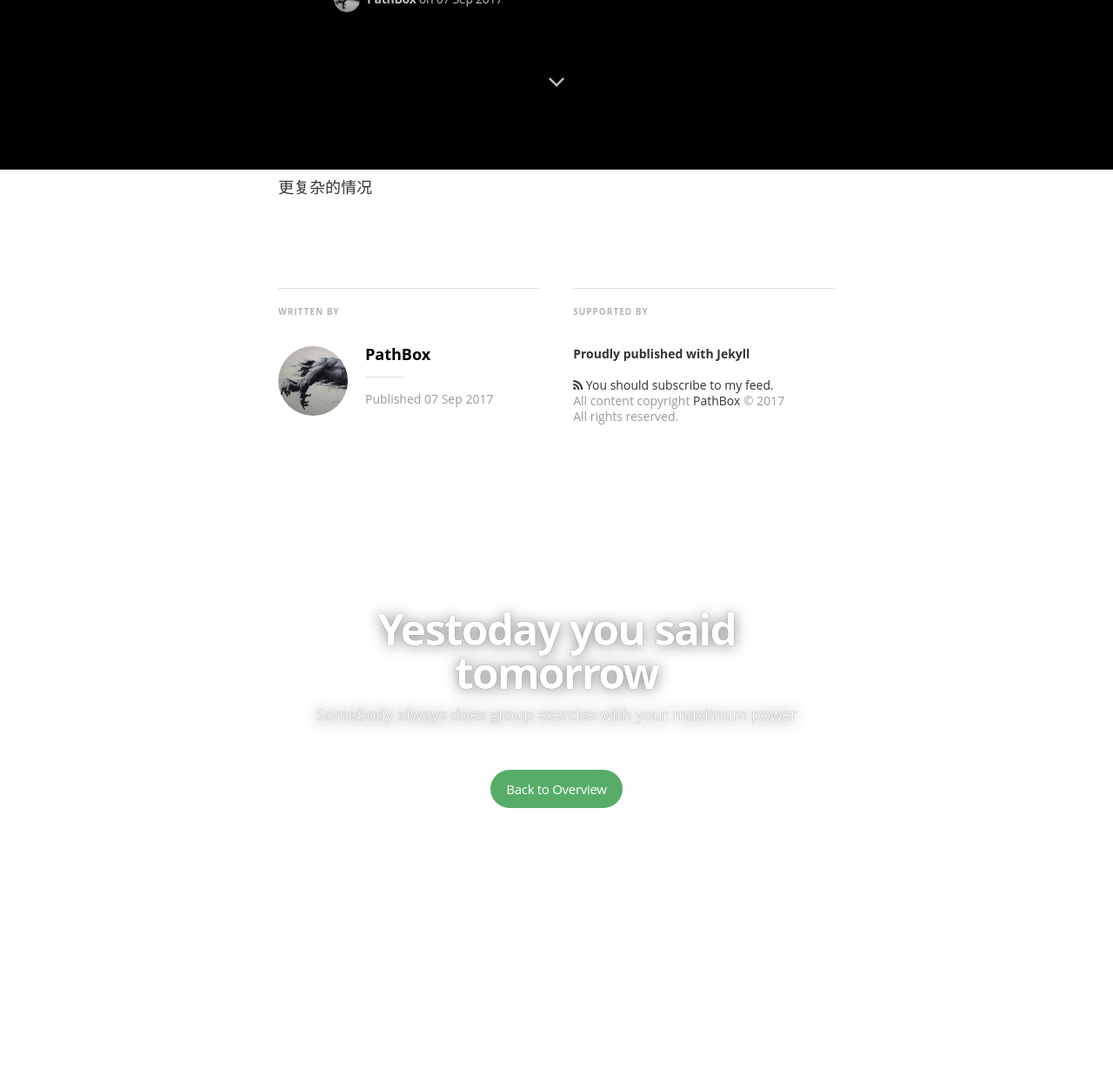
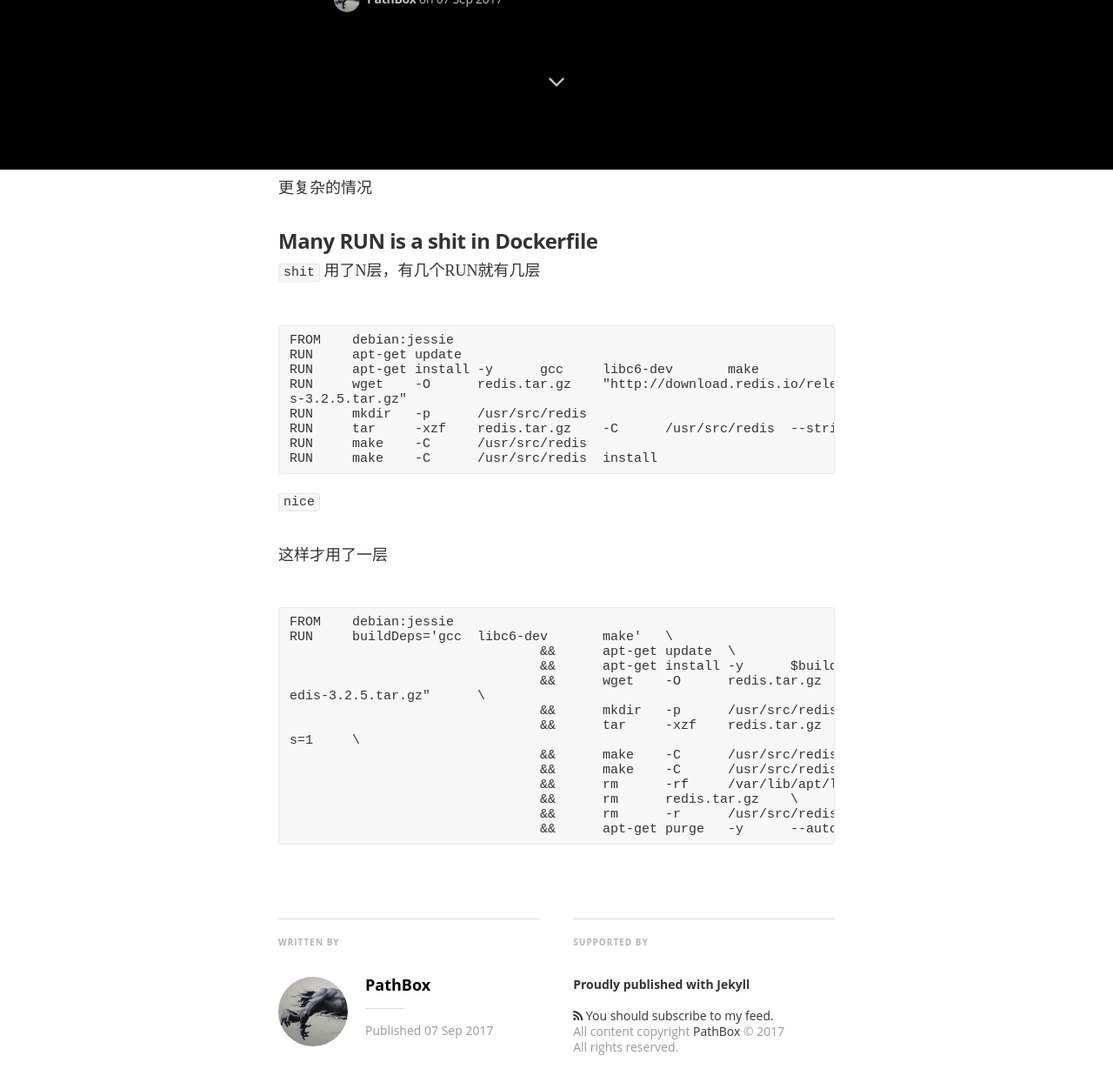
Before and after one commit to pathbox/pathbox.github.io, a Jekyll site: the page built from _posts/2017-09-07-work-summary-in-Udesk-eight.md, in a window 1280 px wide and 1400 px high, scrolled down 1205 px. Shown: the top 1252 px of the window at 87% size. Built offline with Jekyll 4.4.1, drawn with Linux system fonts in a browser that asks for light colours; nearby versions of some CDN libraries; some web fonts are replaced; comment, search, counter and statistics services are not loaded; before the commit the page ends 2224 px from its top, so only the background shows below that.

Commit message:
Many RUN is a shit in Dockerfile

````diff
--- a/_posts/2017-09-07-work-summary-in-Udesk-eight.md
+++ b/_posts/2017-09-07-work-summary-in-Udesk-eight.md
@@ -20,3 +20,41 @@ http://www.ruanyifeng.com/blog/2017/07/iaas-paas-saas.html
 如果选择传 current_user， 在方法使用中往往还需要考虑，current_user 会不会为nil。为nil的时候，代码逻辑会不会报错，需要做什么处理。
 而当传current_user_id的时候，如果方法中只是需要current_user.id，并不需要更多的current_user的属性，我会选择传current_user_id
 因为我发现，传current_user会产生更复杂的情况
+
+##### Many RUN is a shit in Dockerfile
+
+`shit`
+用了N层，有几个RUN就有几层
+
+```
+FROM	debian:jessie
+RUN	apt-get	update
+RUN	apt-get	install	-y	gcc	libc6-dev	make
+RUN	wget	-O	redis.tar.gz	"http://download.redis.io/releases/redi
+s-3.2.5.tar.gz"
+RUN	mkdir	-p	/usr/src/redis
+RUN	tar	-xzf	redis.tar.gz	-C	/usr/src/redis	--strip-components=1
+RUN	make	-C	/usr/src/redis
+RUN	make	-C	/usr/src/redis	install
+```
+
+`nice`
+
+这样才用了一层
+```
+FROM	debian:jessie
+RUN	buildDeps='gcc	libc6-dev	make'	\
+				&&	apt-get	update	\
+				&&	apt-get	install	-y	$buildDeps	\
+				&&	wget	-O	redis.tar.gz	"http://download.redis.io/releases/r
+edis-3.2.5.tar.gz"	\
+				&&	mkdir	-p	/usr/src/redis	\
+				&&	tar	-xzf	redis.tar.gz	-C	/usr/src/redis	--strip-component
+s=1	\
+				&&	make	-C	/usr/src/redis	\
+				&&	make	-C	/usr/src/redis	install	\
+				&&	rm	-rf	/var/lib/apt/lists/*	\
+				&&	rm	redis.tar.gz	\
+				&&	rm	-r	/usr/src/redis	\
+				&&	apt-get	purge	-y	--auto-remove	$buildDeps
+```
````
